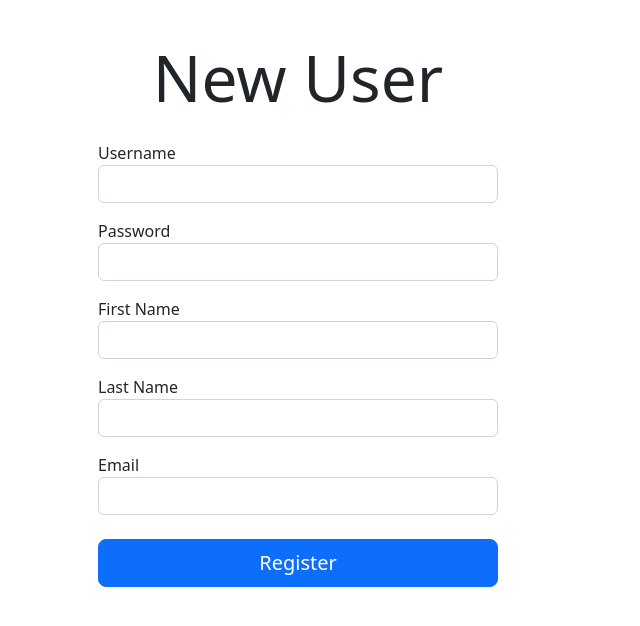
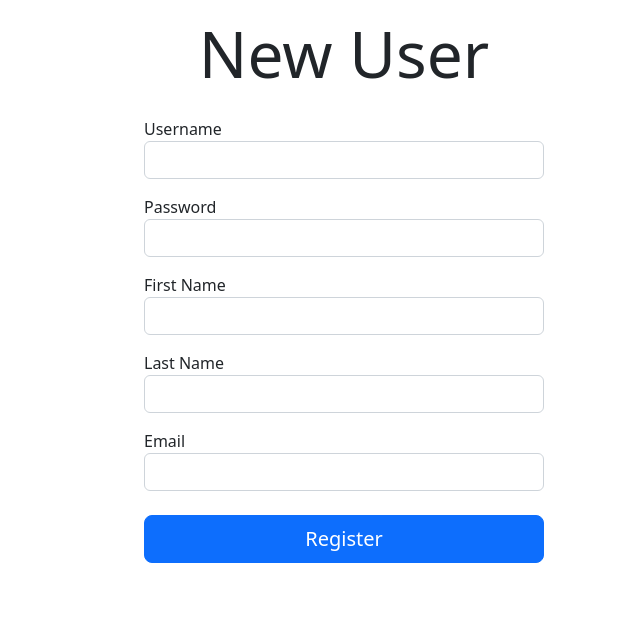
Before and after one commit to TaraDenniston/flask-feedback, a Flask app: page /register in a window 1280 px wide. Shown: the top 626 px of the page, without its empty margins (296-936 px from the left). Run offline with Flask 3, Linux system fonts and the light colour scheme.

Commit message:
make minor chanes to templates

```diff
--- a/templates/base.html
+++ b/templates/base.html
@@ -5,10 +5,10 @@
     <meta http-equiv="X-UA-Compatible" content="IE=edge">
     <meta name="viewport" content="width=device-width, initial-scale=1.0">
     <title>{% block title %}{% endblock %}</title>
-    <link rel="stylesheet" href="https://cdn.jsdelivr.net/npm/bootstrap@5.2.2/dist/css/bootstrap.min.css">
+    <link rel="stylesheet" href="https://cdn.jsdelivr.net/npm/bootstrap@5.2.3/dist/css/bootstrap.min.css" integrity="sha384-rbsA2VBKQhggwzxH7pPCaAqO46MgnOM80zW1RWuH61DGLwZJEdK2Kadq2F9CUG65" crossorigin="anonymous">
 </head>
 <body>
-    <div class="container m-4">
+    <div class="container m-4 m-auto">
         {% block content %}
         {% endblock %}
     </div>
--- a/templates/register.html
+++ b/templates/register.html
@@ -17,7 +17,7 @@
         {{field(class="form-control")}}
 
         {% for error in field.errors %}
-          {{error(class="font-italic text-danger")}}
+        <span class="font-italic text-danger">{{error}}</span>
         {% endfor %}
       </div>
       {% endfor %}
```
